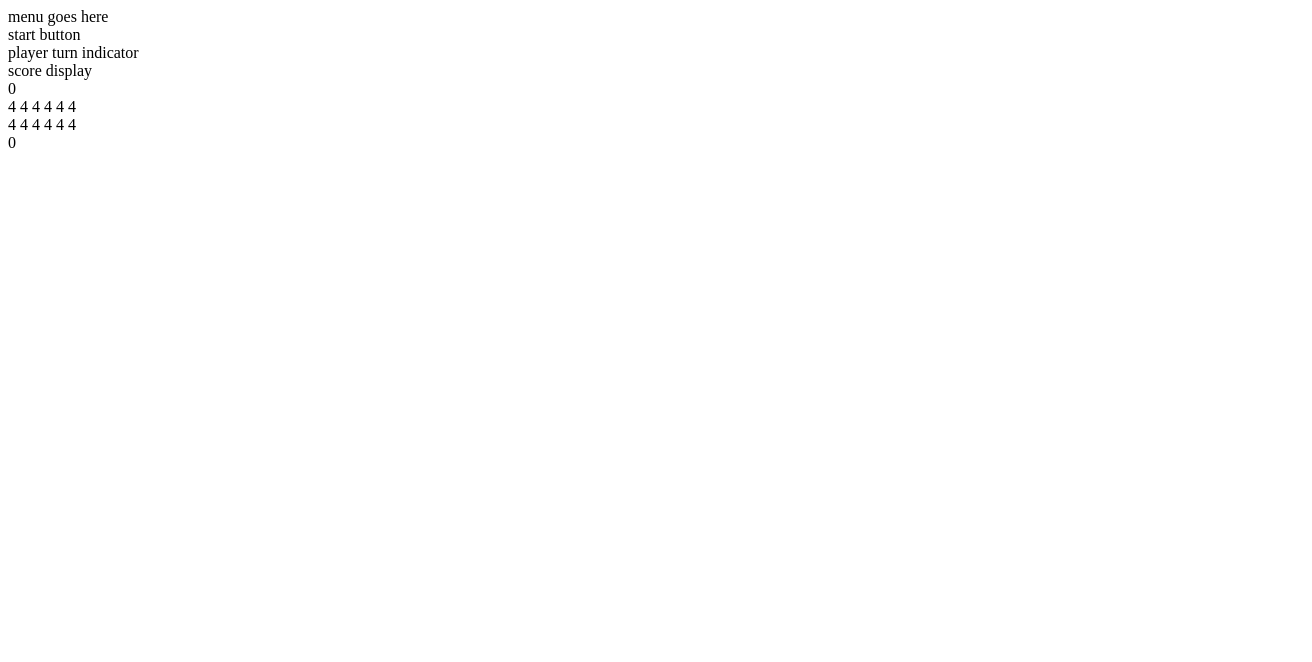
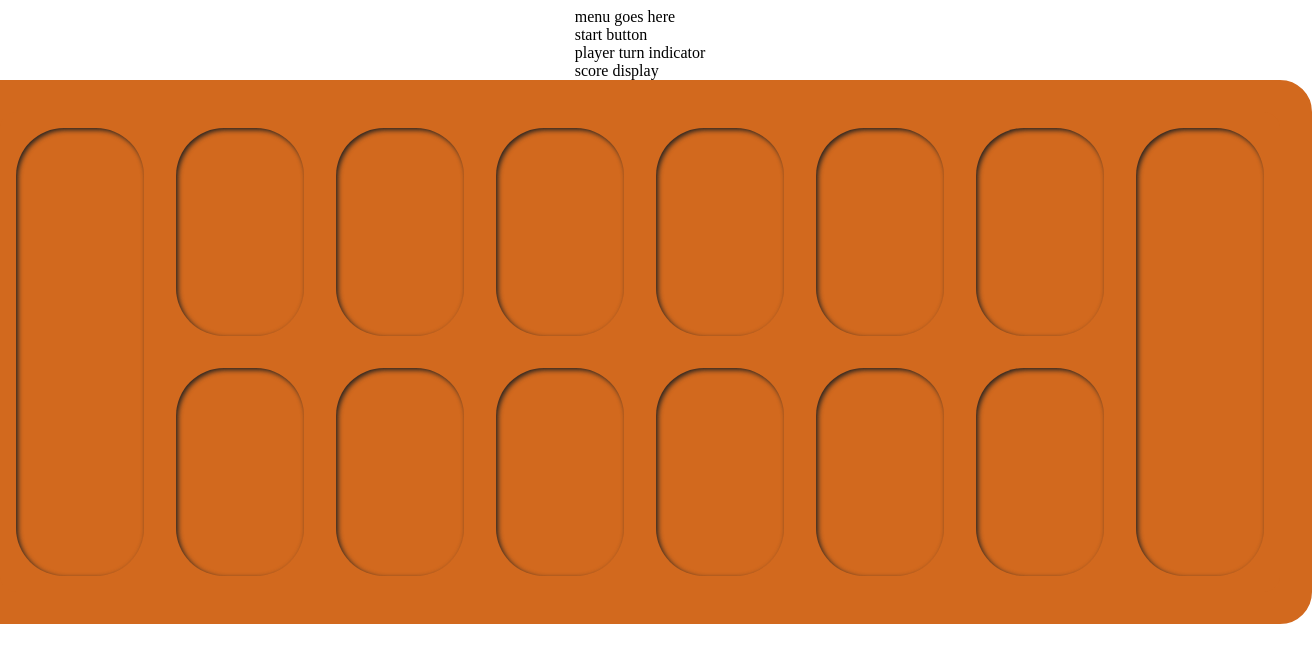
Before and after one commit to davidkuntz02/mancala, a plain HTML site: page index.html in a window 1280 px wide. Shown: the whole page, 1312 px wide, since content can reach past the window. Drawn offline with Linux system fonts and the light colour scheme.

Commit message:
board is there

```diff
--- a/game.js
+++ b/game.js
@@ -1,8 +1,12 @@
 //initial board
 var boardInit = [0,4,4,4,4,4,4,0,4,4,4,4,4,4]
 
-//marble object
+//marble object function?
 
 //pit object array
 
-//board object array
+//board object
+var Board = {
+    board : boardInit
+
+}
--- a/index.html
+++ b/index.html
@@ -1,6 +1,6 @@
 <!DOCTYPE html>
 <head>
-    <title>Mancala!!!!!!</title>
+    <title>Mancala</title>
     <link rel="stylesheet" href="style.css">
     <script src="game.js"></script>
 </head>
@@ -16,24 +16,72 @@
     </div>
     <div class="container">
         <div id="board">
-            <div class="store" id="p1store">0</div>
-            <div class="row" id="p1row">
-                <div class="pit" id="pit1">4</div>
-                <div class="pit" id="pit2">4</div>
-                <div class="pit" id="pit3">4</div>
-                <div class="pit" id="pit4">4</div>
-                <div class="pit" id="pit5">4</div>
-                <div class="pit" id="pit6">4</div>
+            <div class="box">
+                <div class="store" id="p1store">
+                    <div class="depth">
+                    </div>
+                </div>
             </div>
-            <div class="row" id="p2row">
-                <div class="pit" id="pit8">4</div>
-                <div class="pit" id="pit9">4</div>
-                <div class="pit" id="pit10">4</div>
-                <div class="pit" id="pit11">4</div>
-                <div class="pit" id="pit12">4</div>
-                <div class="pit" id="pit13">4</div>
+            <div class="box">
+                <div class="row" id="p2row">
+                    <div class="pit" id="pit1">
+                        <div class="depth">
+                        </div>
+                    </div>
+                    <div class="pit" id="pit2">
+                        <div class="depth">
+                        </div>
+                    </div>
+                    <div class="pit" id="pit3">
+                        <div class="depth">
+                        </div>
+                    </div>
+                    <div class="pit" id="pit4">
+                        <div class="depth">
+                        </div>
+                    </div>
+                    <div class="pit" id="pit5">
+                        <div class="depth">
+                        </div>
+                    </div>
+                    <div class="pit" id="pit6">
+                        <div class="depth">
+                        </div>
+                    </div>
+                </div>
+                <div class="row" id="p1row">
+                    <div class="pit" id="pit8">
+                        <div class="depth">
+                        </div>
+                    </div>
+                    <div class="pit" id="pit9">
+                        <div class="depth">
+                        </div>
+                    </div>
+                    <div class="pit" id="pit10">
+                        <div class="depth">
+                        </div>
+                    </div>
+                    <div class="pit" id="pit11">
+                        <div class="depth">
+                        </div>
+                    </div>
+                    <div class="pit" id="pit12">
+                        <div class="depth">
+                        </div>
+                    </div>
+                    <div class="pit" id="pit13">
+                        <div class="depth">
+                        </div>
+                    </div>
+                </div>
             </div>
-            <div class="store" id="p2store">0</div>
+            <div class="box">
+                <div class="store" id="p2store">
+                    <div class="depth">
+                    </div>
+                </div>
+            </div>
             <!-- pebbles container? -->
 
         </div><!-- board -->
--- a/style.css
+++ b/style.css
@@ -1,18 +1,44 @@
-
+.container{
+    display: flex;
+    align-items: center;
+    justify-content: center;
+}
 .pit{
-    display: inline;
+    height: 30vmin;
 }
 .store{
-
+    height: 60vmin;
+}
+.pit, .store{
+    width: 20vmin;
+    padding: 2vmin;
+    box-sizing: border-box;
+    background-color: chocolate;
+}
+.depth{
+    width: 100%;
+    height: 100%;
+    border-radius: 6vmin;
+    box-shadow: 2px 2px 5px #222 inset;
 }
 .marble{
 
 }
 .row{
-
+    display: flex;
+}
+.box{
+    display: flex;
+    flex-direction: column;
 }
 #board{
-
+    background-color: chocolate;
+    display: flex;
+    width: 160vmin;
+    border-radius: 4vmin;
+    /* padding: 4vmin; */
+    border: 4vmin solid chocolate;
+    /* overflow: hidden; */
 }
 #p1row{
 
@@ -21,8 +47,10 @@
 
 }
 #p1store{
+    border-radius: 2vmin 0 0 2vmin;
 
 }
 #p2store{
+    border-radius: 0 2vmin 2vmin 0;
 
 }
```
